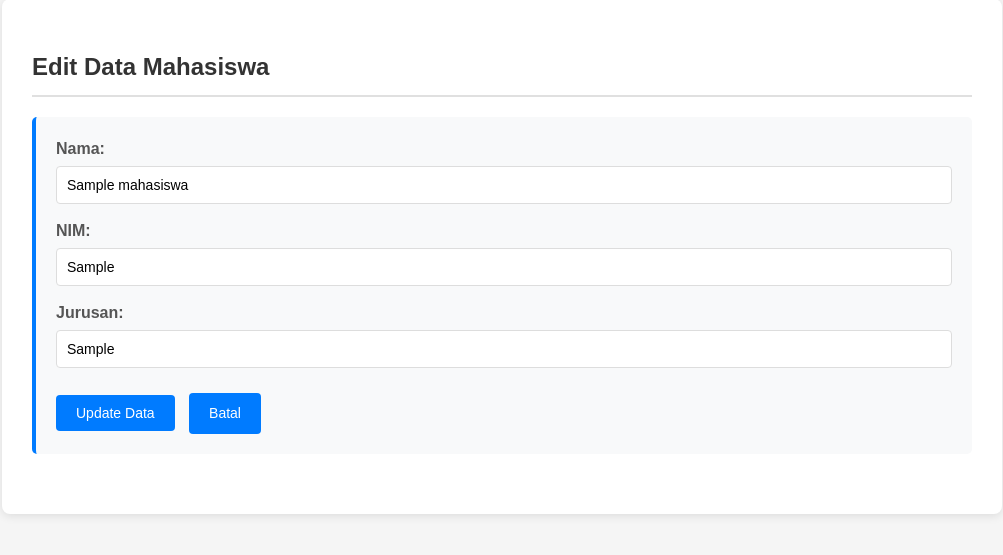
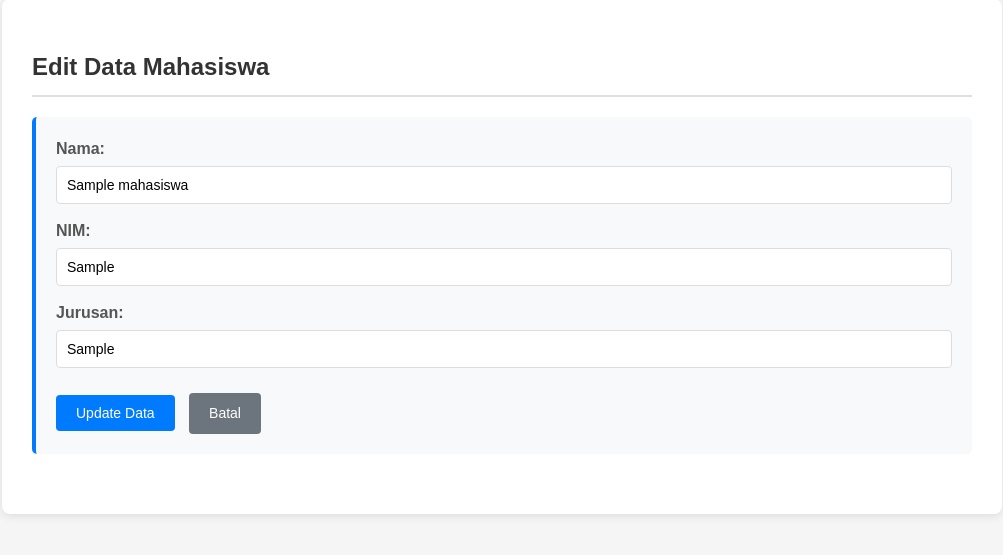
Before and after one commit to Zeustika/crud, a PHP site: page /edit.php?id=1 in a window 1280 px wide. Shown: the part 41-596 px from the top of the page, without its empty margins (138-1141 px from the left). Run offline with PHP 8.4, Linux system fonts and the light colour scheme; tables that the repository leaves empty or names only in its code hold one stand-in row (values such as "Sample post").

Commit message:
Update style.css

```diff
--- a/style.css
+++ b/style.css
@@ -72,10 +72,19 @@ input[type="text"]:focus {
     font-size: 14px;
     margin-top: 10px;
     transition: background-color 0.3s ease;
+    text-align: center;
 }
 
 .btn:hover {
     background-color: #0056b3;
+}
+
+.btn-secondary {
+    background-color: #6c757d;
+}
+
+.btn-secondary:hover {
+    background-color: #5a6268;
 }
 
 /* Table Section */
```
